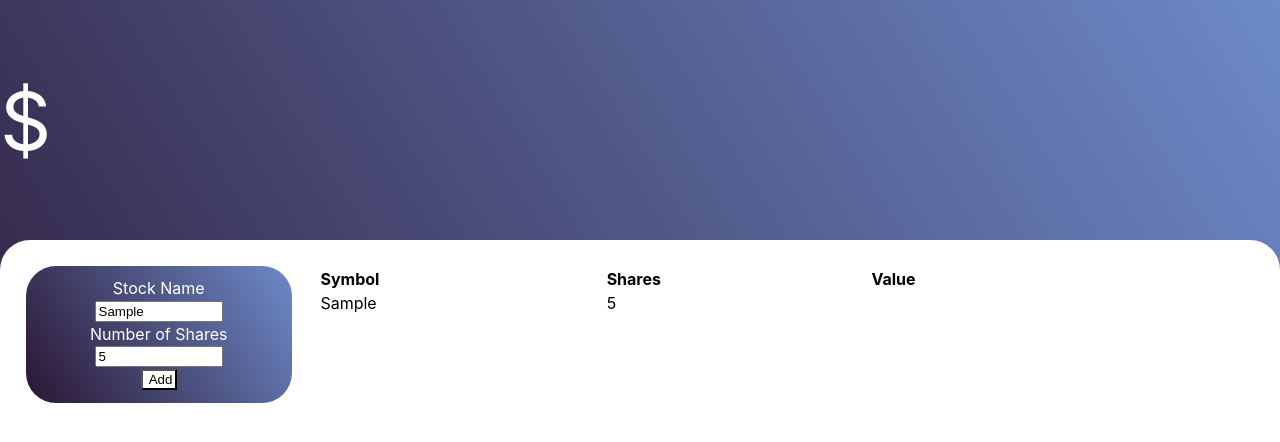
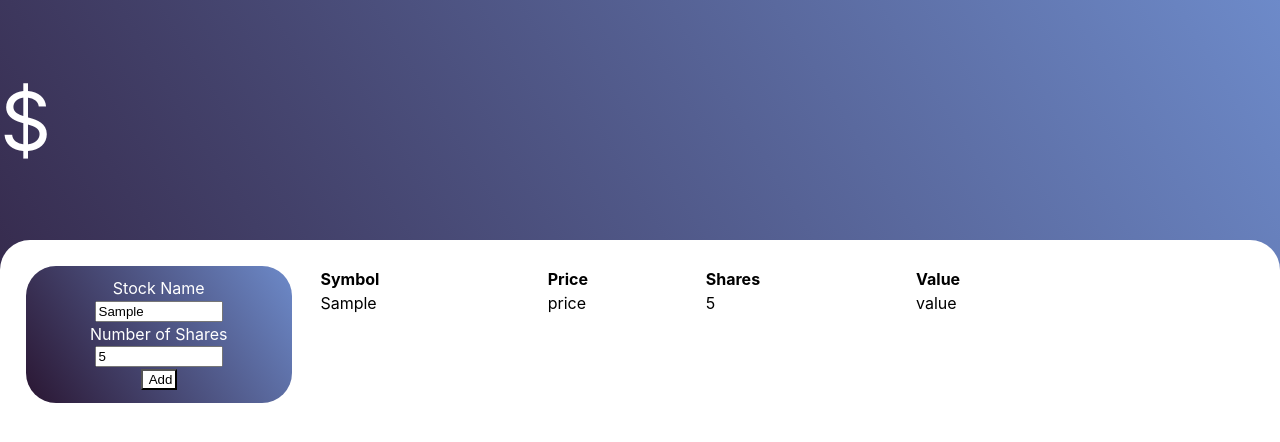
Before and after one commit to Stefan-RR/stock-portfolio-tracker, a React (Create React App) app: page / in a window 1280 px wide. Both pictures are taken after typing "Sample", "5" into the empty fields and a click on the button "Add". Shown: the top 442 px of the page. Built offline with nearby package versions, Linux system fonts and the light colour scheme; no server answers.

Commit message:
Update App.js

```diff
--- a/src/App.js
+++ b/src/App.js
@@ -17,6 +17,7 @@ function App() {
     .then(res =>res.json())
       .then(data => {
         setNewPrice(data.results[0].c)
+        console.log(newPrice)
       })
     }
   }, [symbol])
@@ -47,6 +48,7 @@ function App() {
                 <thead>
                     <tr>
                         <th>Symbol</th>
+                        <th>Price</th>
                         <th>Shares</th>
                         <th>Value</th>
                     </tr>
@@ -55,7 +57,9 @@ function App() {
                 {stockList.map(holding => {
                   return <tr key={holding.id}>
                             <td>{holding.id}</td>
+                            <td>price</td>
                             <td>{holding.value}</td>
+                            <td>value</td>
                          </tr>
                     })}
                 </tbody>
```
